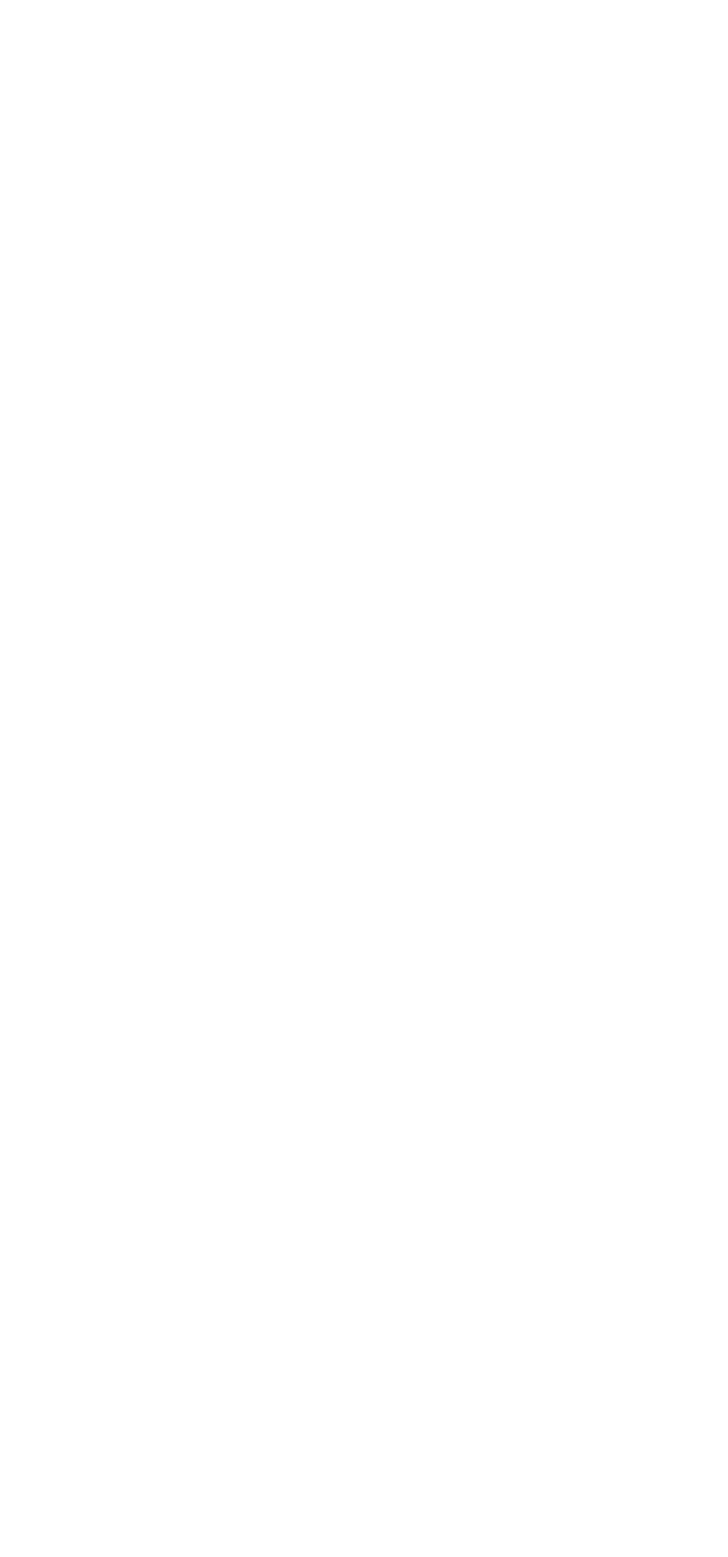
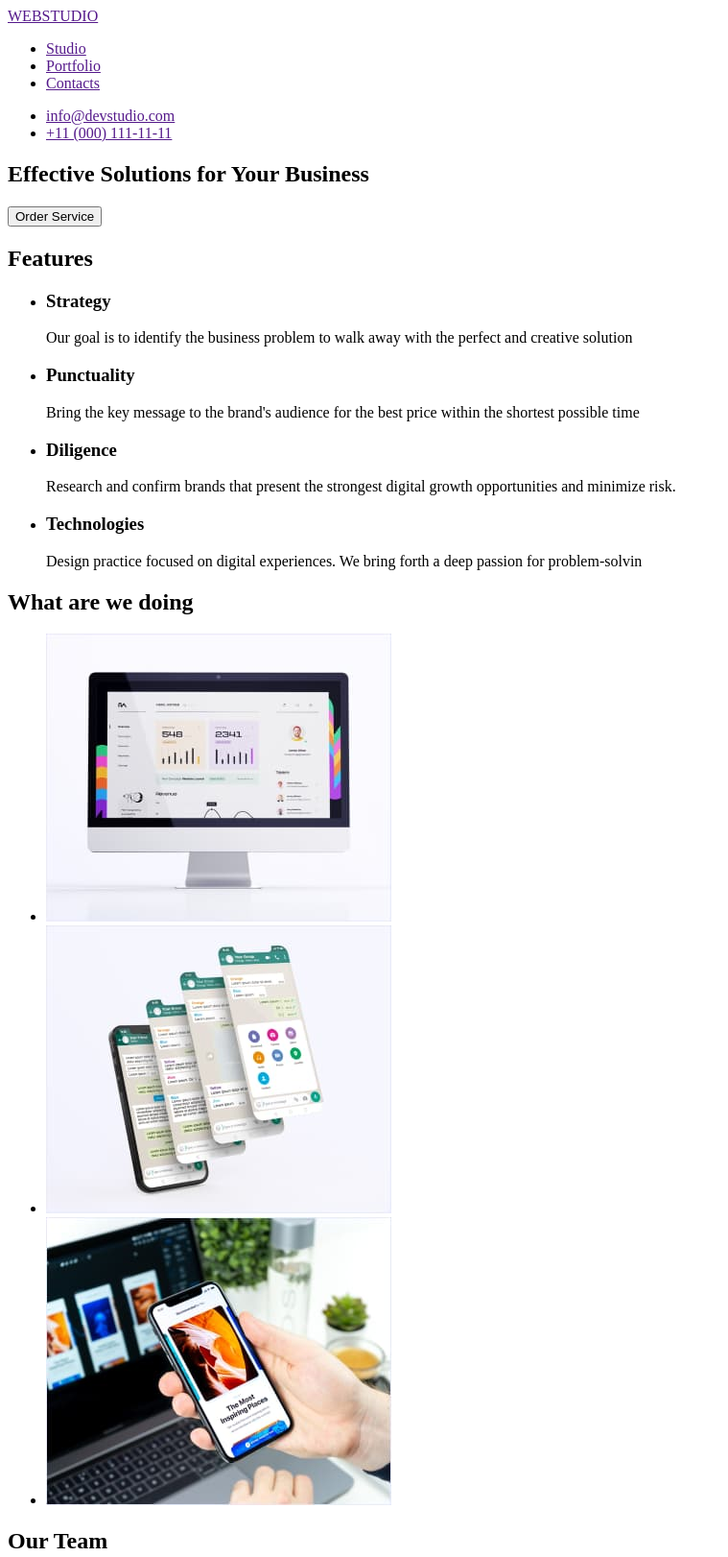
Before and after one commit to 14051978/goit-markup-hw-01, a plain HTML site: page index.html in a window 1280 px wide. Shown: the top 1622 px of the page at 96% size, without its empty margins (0-759 px from the left). Before the commit the page ends 800 px from the top, so only its background shows below. Drawn offline with Linux system fonts and the light colour scheme.

Commit message:
Добавляет разметку

```diff
--- a/index.html
+++ b/index.html
@@ -6,5 +6,107 @@
     <meta name="viewport" content="width=device-width, initial-scale=1.0" />
     <title>Document</title>
   </head>
-  <body></body>
+  <body>
+    <header>
+      <nav>
+        <a href=""> WEBSTUDIO</a>
+        <ul>
+          <li><a href="">Studio</a></li>
+          <li><a href="">Portfolio</a></li>
+          <li><a href="">Contacts</a></li>
+        </ul>
+      </nav>
+      <ul>
+        <li><a href="">info@devstudio.com</a></li>
+        <li><a href="">+11 (000) 111-11-11</a></li>
+      </ul>
+    </header>
+    <main>
+      <div>
+        <section>
+          <h1>Effective Solutions for Your Business</h1>
+          <button>Order Service</button>
+        </section>
+      </div>
+      <section>
+        <h2>Features</h2>
+        <ul>
+          <li>
+            <h3>Strategy</h3>
+            <p>
+              Our goal is to identify the business problem to walk away with the
+              perfect and creative solution
+            </p>
+          </li>
+          <li>
+            <h3>Punctuality</h3>
+            <p>
+              Bring the key message to the brand's audience for the best price
+              within the shortest possible time
+            </p>
+          </li>
+          <li>
+            <h3>Diligence</h3>
+            <p>
+              Research and confirm brands that present the strongest digital
+              growth opportunities and minimize risk.
+            </p>
+          </li>
+          <li>
+            <h3>Technologies</h3>
+            <p>
+              Design practice focused on digital experiences. We bring forth a
+              deep passion for problem-solvin
+            </p>
+          </li>
+        </ul>
+      </section>
+      <section>
+        <h2>What are we doing</h2>
+        <ul>
+          <li>
+            <img src="./images/img 1.jpg" alt="Computer" width="360px" />
+          </li>
+          <li>
+            <img src="./images/img 2.jpg" alt="Smartphone" width="360px" />
+          </li>
+          <li>
+            <img src="./images/img 3.jpg" alt="Notebook" width="360px" />
+          </li>
+        </ul>
+      </section>
+      <section>
+        <h2>Our Team</h2>
+        <ul>
+          <li>
+            <img src="./images/img.svg" alt="Foto-team-1" width="264px" />
+            <h3>Mark Guerrero</h3>
+            <p>Product Designer</p>
+          </li>
+          <li>
+            <img src="./images/img (1).svg" alt="Foto-team-2" width="264px" />
+            <h3>Tom Ford</h3>
+            <p>Frontend Developer</p>
+          </li>
+          <li>
+            <img src="./images/img (2).svg" alt="Foto-team-3" width="264px" />
+            <h3>Camila Garcia</h3>
+            <p>Marketing</p>
+          </li>
+          <li>
+            <img src="./images/img (3).svg" alt="Foto-team-4" width="264px" />
+            <h3>Daniel Wilson</h3>
+            <p>UI Designer</p>
+          </li>
+        </ul>
+      </section>
+    </main>
+    <footer>
+      <a href=""> WEBSTUDIO</a>
+      <p>
+        Increase the flow of customers and sales for your business with digital
+        marketing & growth solution
+      </p>
+    </footer>
+  </body>
 </html>
```
